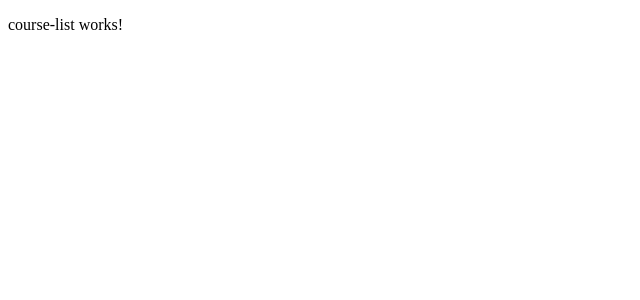
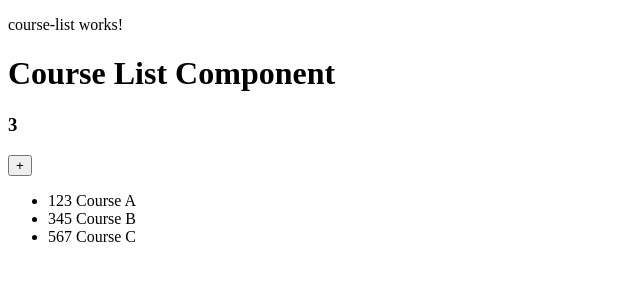
Before and after one commit to whysgai/EdTeach_Client_Angular, an Angular app: page / in a window 1280 px wide. Shown: the top 300 px of the page, without its empty margins (0-640 px from the left). Built offline with nearby package versions, Linux system fonts and the light colour scheme.

Commit message:
A7 feat: Implement basic dynamic data rendering

```diff
--- a/src/app/course-list/course-list.component.html
+++ b/src/app/course-list/course-list.component.html
@@ -1 +1,12 @@
 <p>course-list works!</p>
+<h1>{{title}}</h1>
+<h3>{{courses.length}}</h3>
+
+<button>+</button>
+
+<ul>
+  <li *ngFor="let course of courses">
+    {{course._id}}
+    {{course.title}}
+  </li>
+</ul>
--- a/src/app/course-list/course-list.component.ts
+++ b/src/app/course-list/course-list.component.ts
@@ -7,6 +7,13 @@ import { Component, OnInit } from '@angular/core';
 })
 export class CourseListComponent implements OnInit {
 
+  title = 'Course List Component';
+  courses = [
+    {_id: '123', title: 'Course A'},
+    {_id: '345', title: 'Course B'},
+    {_id: '567', title: 'Course C'}
+  ]
+
   constructor() { }
 
   ngOnInit(): void {
```
